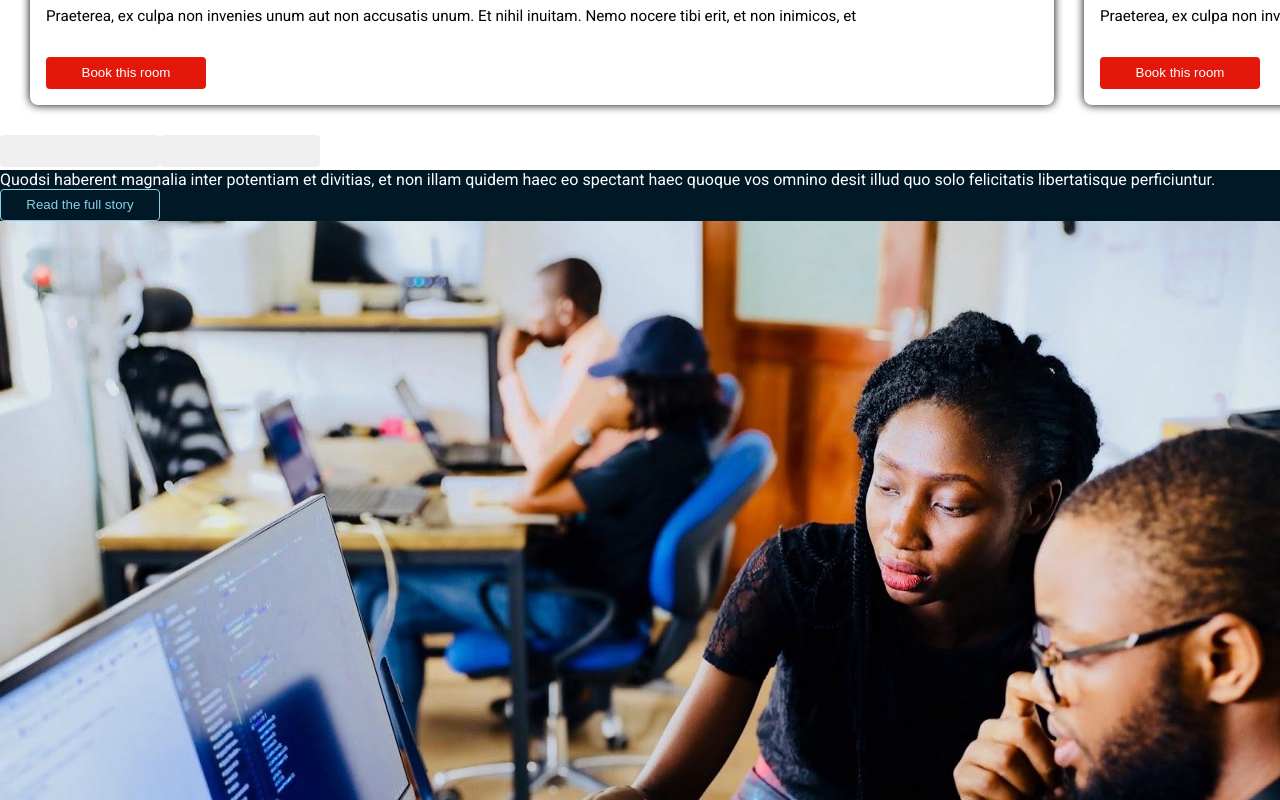
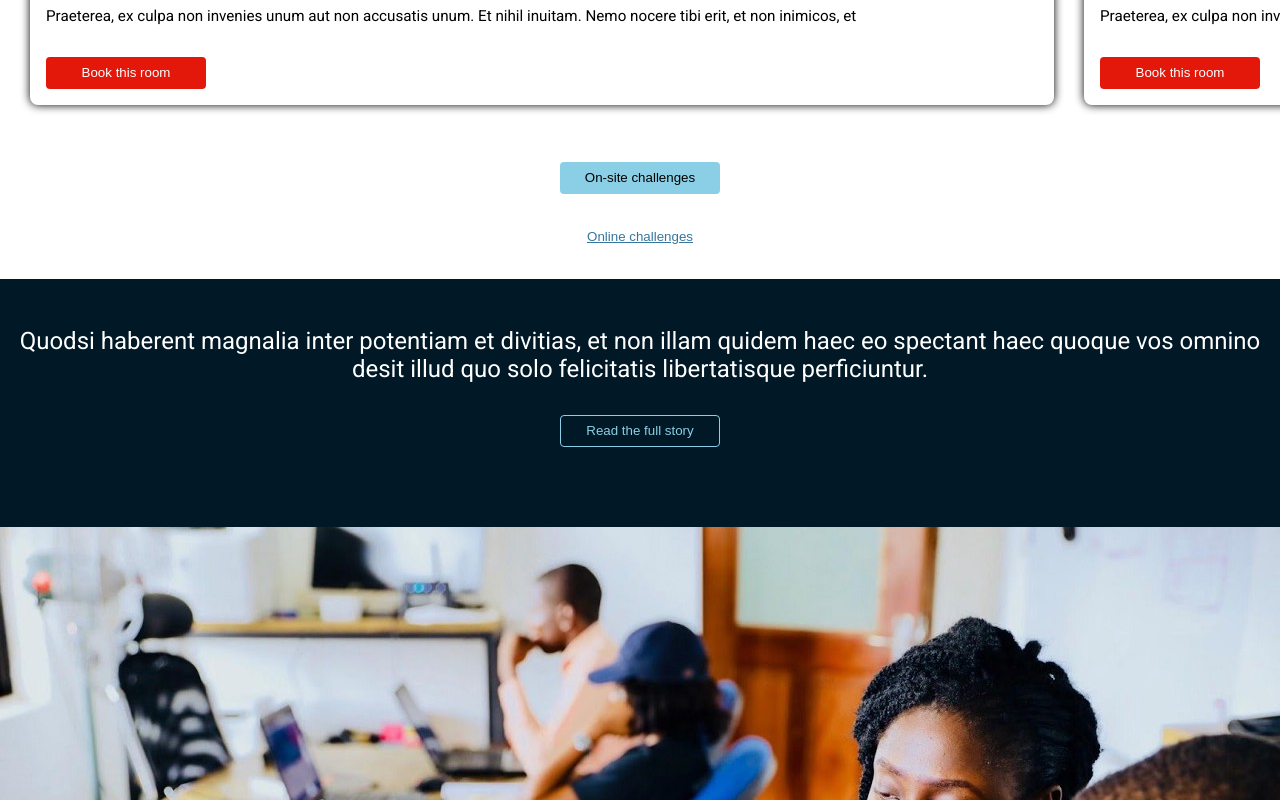
Before and after one commit to a-jaxell/hacker-escaper-rooms, a website: page index.html in a window 1280 px wide. Shown: the part 1800-2600 px from the top of the page. Drawn offline with Linux system fonts and the light colour scheme.

Commit message:
Add styling for about us, book and browse sections

```diff
--- a/index.html
+++ b/index.html
@@ -70,7 +70,7 @@
             <button class="button__primary--on-white">Book this room</button>
          </div>
        </div>
-        <button class="button__primary--on white"></button><button class="button__secondary--on-mobile"></button>
+        <button class="button__secondary--on-white">On-site challenges</button><button class="button__secondary--on-mobile">Online challenges</button>
     </section>
     <section class="about-us">
         <p>Quodsi haberent magnalia inter potentiam et divitias, et non illam quidem haec eo spectant haec quoque vos omnino desit illud quo solo felicitatis libertatisque perficiuntur.</p>
--- a/main.scss
+++ b/main.scss
@@ -18,6 +18,24 @@
     background: #011827;
     color:white;
 }
+@mixin secondary-on-mobile{
+    color: #36769D;
+    text-decoration: underline;
+    background-color: transparent;
+}
+@mixin book-and-browse-box{
+    div{
+        h2{
+            margin: 2rem 2rem;
+        }
+        p{
+            margin: 1rem 2rem;
+        }
+        button{
+            margin: 2rem 2rem;
+        }
+    }
+}
 *{
     margin: 0;
 }
@@ -33,6 +51,10 @@ button{
 }
 .button__secondary--on-white{
     @include secondary-on-white;
+    display: block;
+}
+.button__secondary--on-mobile{
+    @include secondary-on-mobile;
     display: block;
 }
 .button__primary--on-dark{
@@ -140,8 +162,24 @@ header{
             margin: 1rem;
         }
     }
+    button {
+        margin: 2em auto;
+    }
 }
 .about-us{
     @include section-dark;
+    padding: 3rem 1rem;
+    font-size: 1.5rem;
+    font-weight: 400;
+    text-align: center;
+    button{
+        display: block;
+        margin: 2rem auto;
+    }
+}
+.browse-challenges, .book-on-site{
+   @include book-and-browse-box;
+}
+footer{
 
 }
```
Also changed, not shown: resources/css/main.css.
